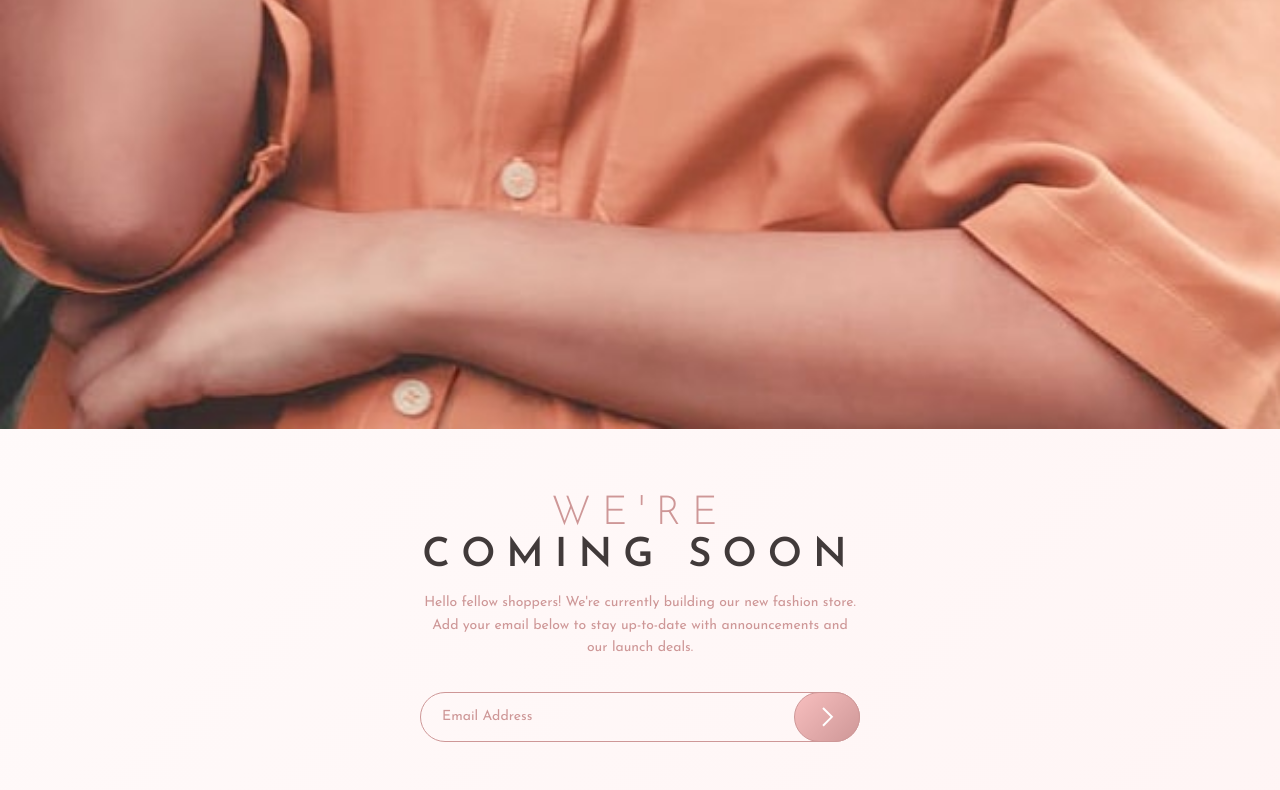
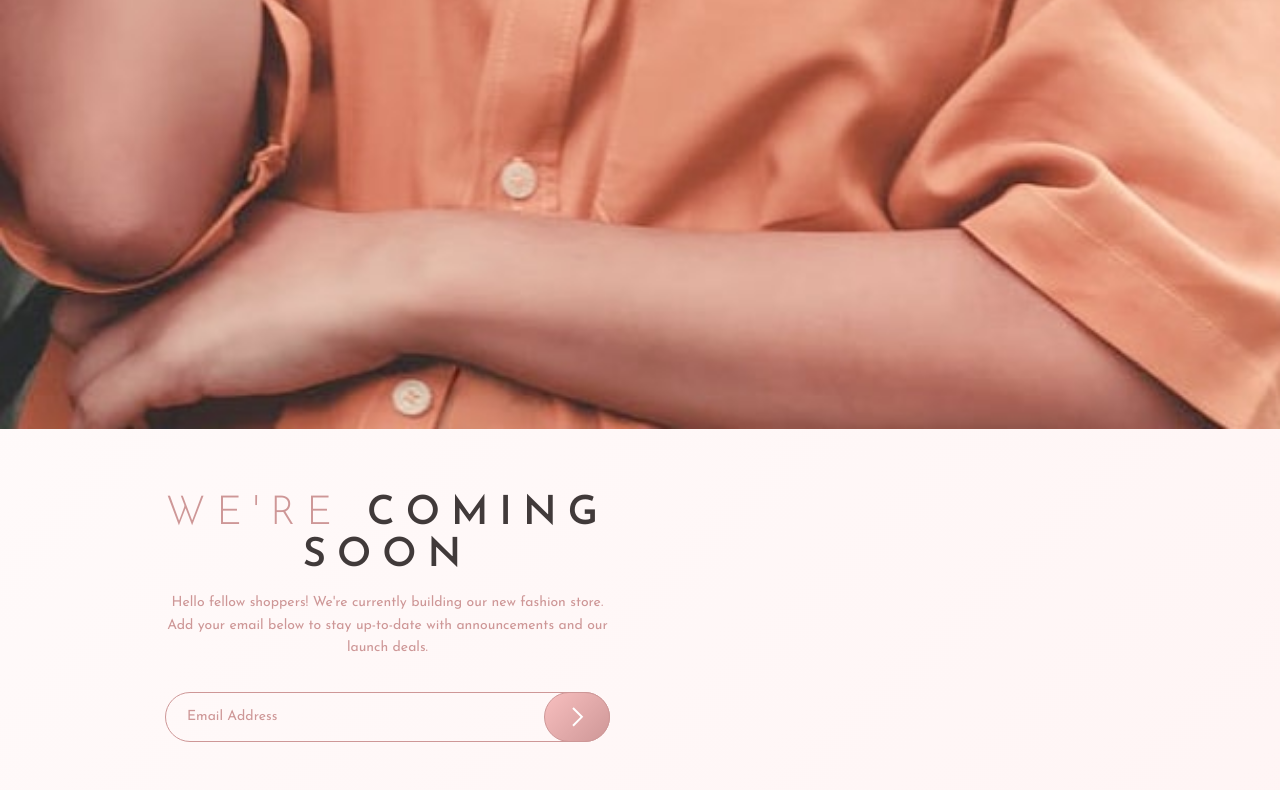
Before and after one commit to DevShaunB/fem-base-apparel-coming-soon-page, a plain HTML site: page index.html in a window 1280 px wide. Shown: the part 1335-2125 px from the top of the page. Drawn offline with Linux system fonts and the light colour scheme.

Commit message:
add container styles for larger screens

```diff
--- a/index.html
+++ b/index.html
@@ -41,7 +41,7 @@
         <div class="hero__img-wrapper">
           <picture>
             <source
-              media="(min-width:641px)"
+              media="(min-width:640px)"
               srcset="./images/hero-desktop.jpg"
             />
             <img
--- a/style.css
+++ b/style.css
@@ -203,3 +203,14 @@ header {
   margin: -2px;
   margin-left: 0;
 }
+
+@media screen and (min-width: 40em) {
+  /* BASE */
+
+  .container {
+    max-width: 27.81em;
+    margin: 0;
+    margin-left: 10.31em;
+    padding: 0;
+  }
+}
```
